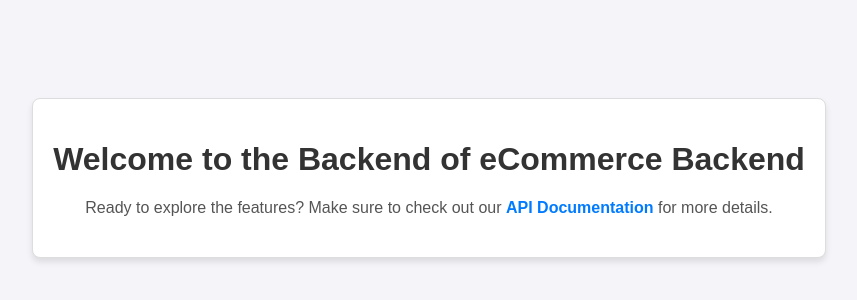
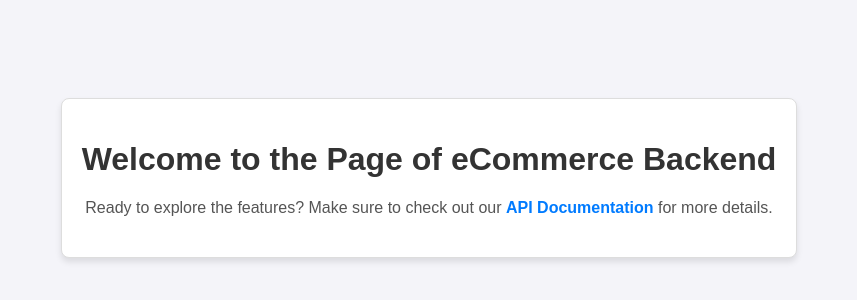
Before and after one commit to akkarn1689/eCommerce-Backend, a website: page views/index.html in a window 1280 px wide. Shown: the part 222-522 px from the top of the page, without its empty margins (211-1068 px from the left). Drawn offline with Linux system fonts and the light colour scheme.

Commit message:
landing page update

```diff
--- a/views/index.html
+++ b/views/index.html
@@ -43,7 +43,7 @@
 </head>
 <body>
     <div class="container">
-        <h1>Welcome to the Backend of eCommerce Backend</h1>
+        <h1>Welcome to the Page of eCommerce Backend</h1>
         <p>
             Ready to explore the features? Make sure to check out our
             <a href="https://ecommerce-backend-ufc2.onrender.com/api-docs">API Documentation</a> for more details.
```
